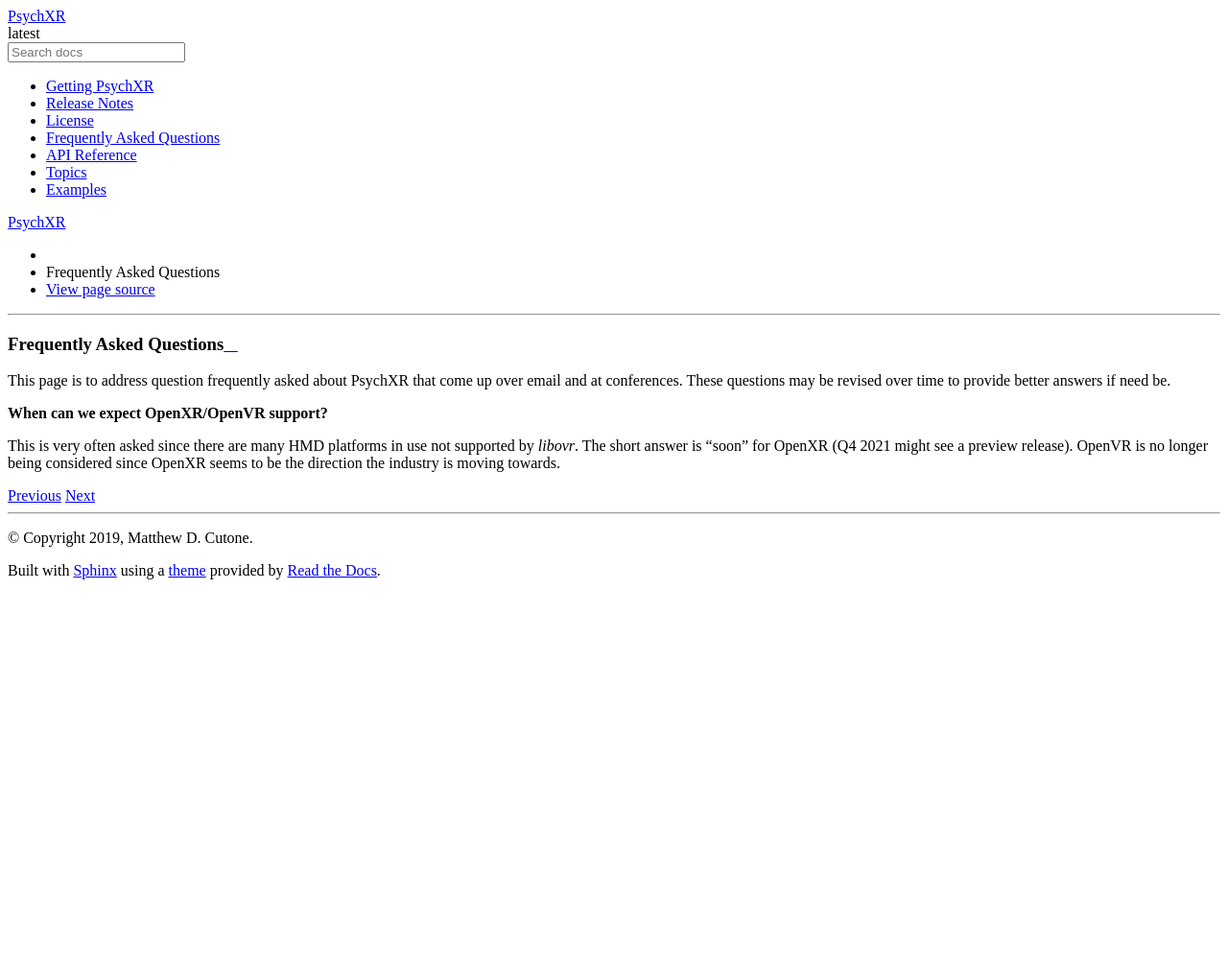
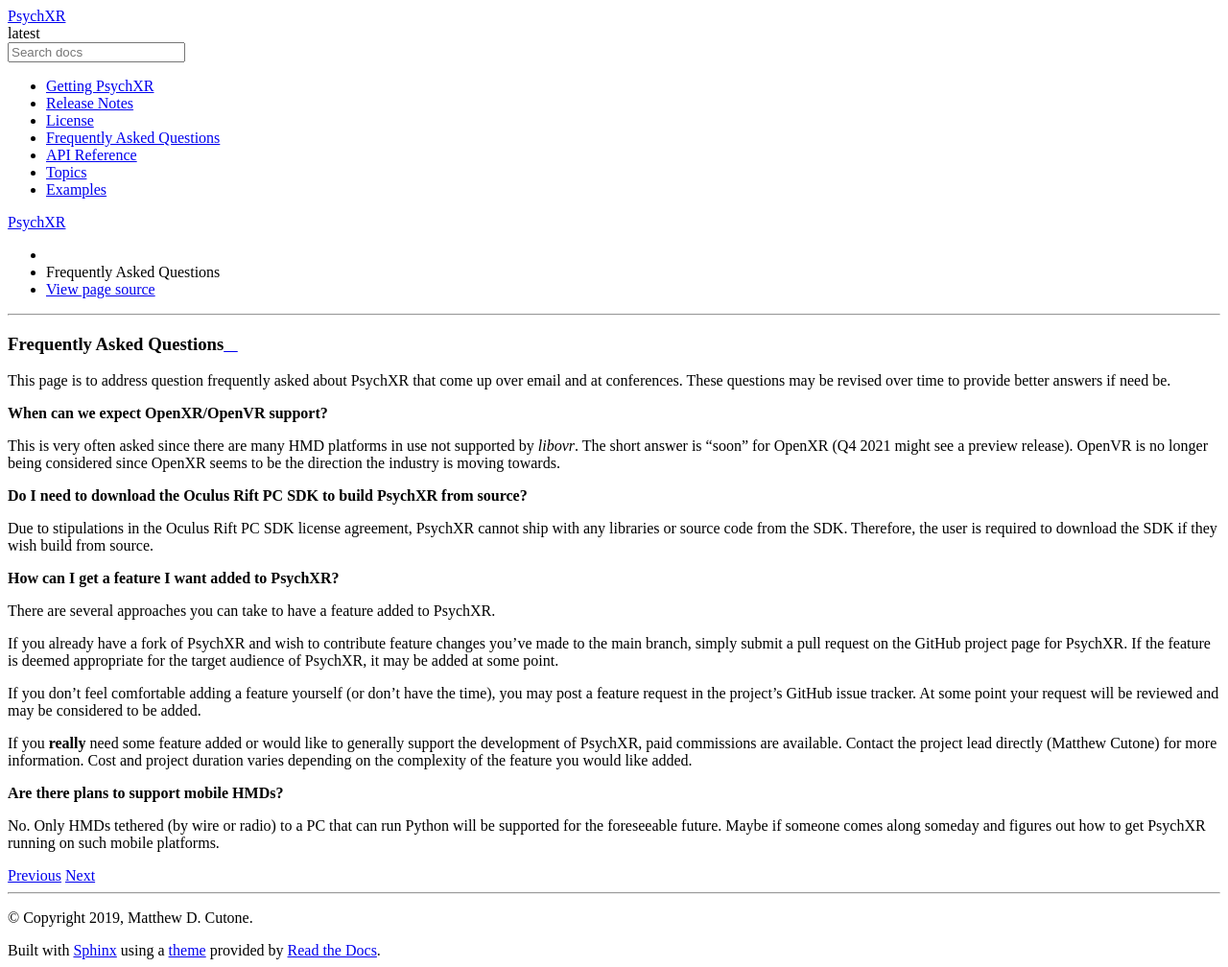
Before and after one commit to mdcutone/psychxr, a Sphinx documentation site: the page built from docs/faq.rst, in a window 1280 px wide. Shown: the whole page at 96% size. Built offline with Sphinx 7.4.7 and the Read the Docs theme 2.0.0, drawn with Linux system fonts in a browser that asks for light colours; before the commit the page ends 900 px from its top, so only the background shows below that.

Commit message:
DOCS: Updated website FAQ.

```diff
--- a/docs/api/openhmd.rst
+++ b/docs/api/openhmd.rst
@@ -58,6 +58,8 @@
     getDevicePose
     lastUpdateTimeElapsed
     update
+    getDeviceParamf
+    getDeviceParami
     getString
     getListString
     getListInt
@@ -91,6 +93,8 @@
 .. autofunction:: getDevicePose
 .. autofunction:: lastUpdateTimeElapsed
 .. autofunction:: update
+.. autofunction:: getDeviceParamf
+.. autofunction:: getDeviceParami
 .. autofunction:: getString
 .. autofunction:: getListString
 .. autofunction:: getListInt
--- a/docs/faq.rst
+++ b/docs/faq.rst
@@ -11,3 +11,33 @@
 by `libovr`. The short answer is "soon" for OpenXR (Q4 2021 might see a preview
 release). OpenVR is no longer being considered since OpenXR seems to be the
 direction the industry is moving towards.
+
+**Do I need to download the Oculus Rift PC SDK to build PsychXR from source?**
+
+Due to stipulations in the Oculus Rift PC SDK license agreement, PsychXR cannot
+ship with any libraries or source code from the SDK. Therefore, the user is
+required to download the SDK if they wish build from source.
+
+**How can I get a feature I want added to PsychXR?**
+
+There are several approaches you can take to have a feature added to PsychXR.
+
+If you already have a fork of PsychXR and wish to contribute feature changes
+you've made to the main branch, simply submit a pull request on the GitHub
+project page for PsychXR. If the feature is deemed appropriate for the target
+audience of PsychXR, it may be added at some point.
+
+If you don't feel comfortable adding a feature yourself (or don't have the
+time), you may post a feature request in the project's GitHub issue tracker. At
+some point your request will be reviewed and may be considered to be added.
+
+If you **really** need some feature added or would like to generally support
+the development of PsychXR, paid commissions are available. Contact the project
+lead directly (Matthew Cutone) for more information. Cost and project duration
+varies depending on the complexity of the feature you would like added.
+
+**Are there plans to support mobile HMDs?**
+
+No. Only HMDs tethered (by wire or radio) to a PC that can run Python will be
+supported for the foreseeable future. Maybe if someone comes along someday and
+figures out how to get PsychXR running on such mobile platforms.
```
Also changed, not shown: 2 other files.
